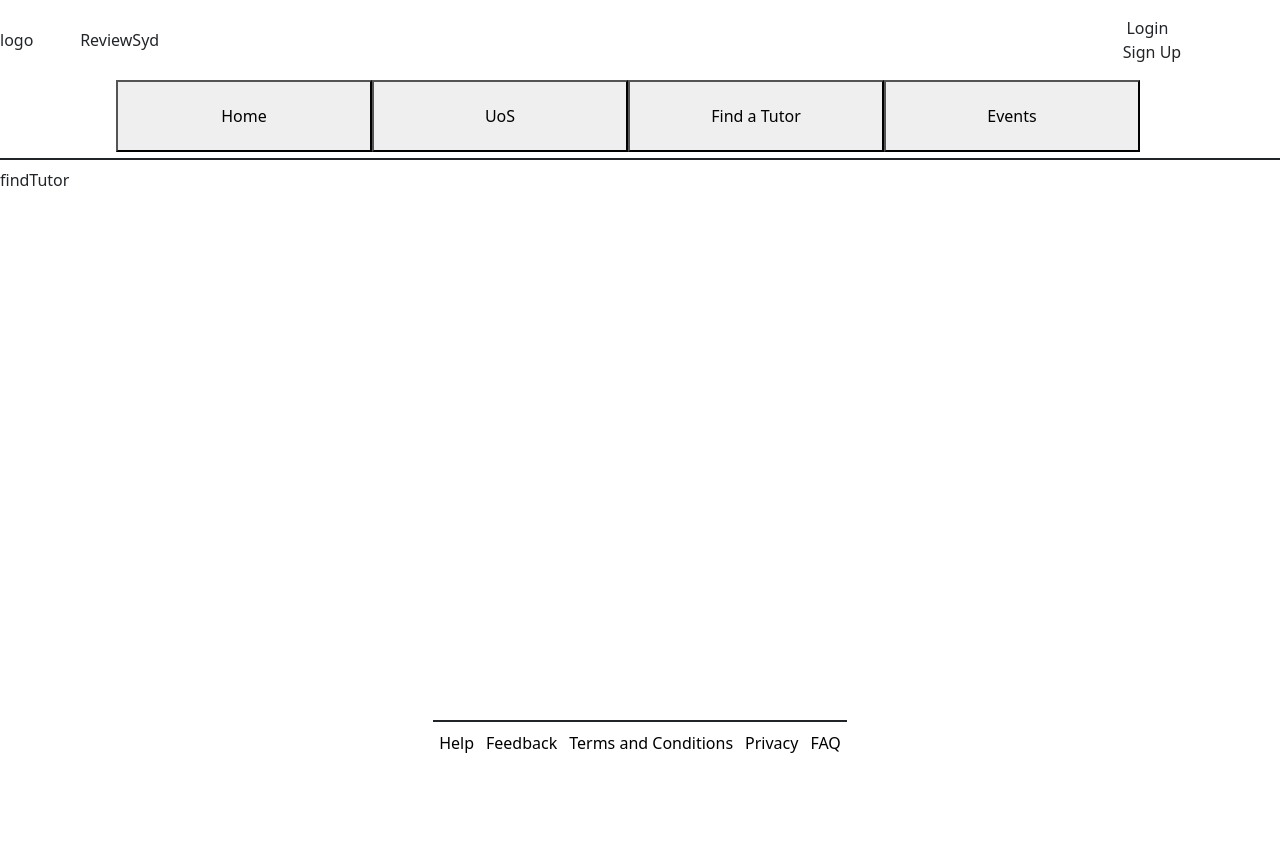
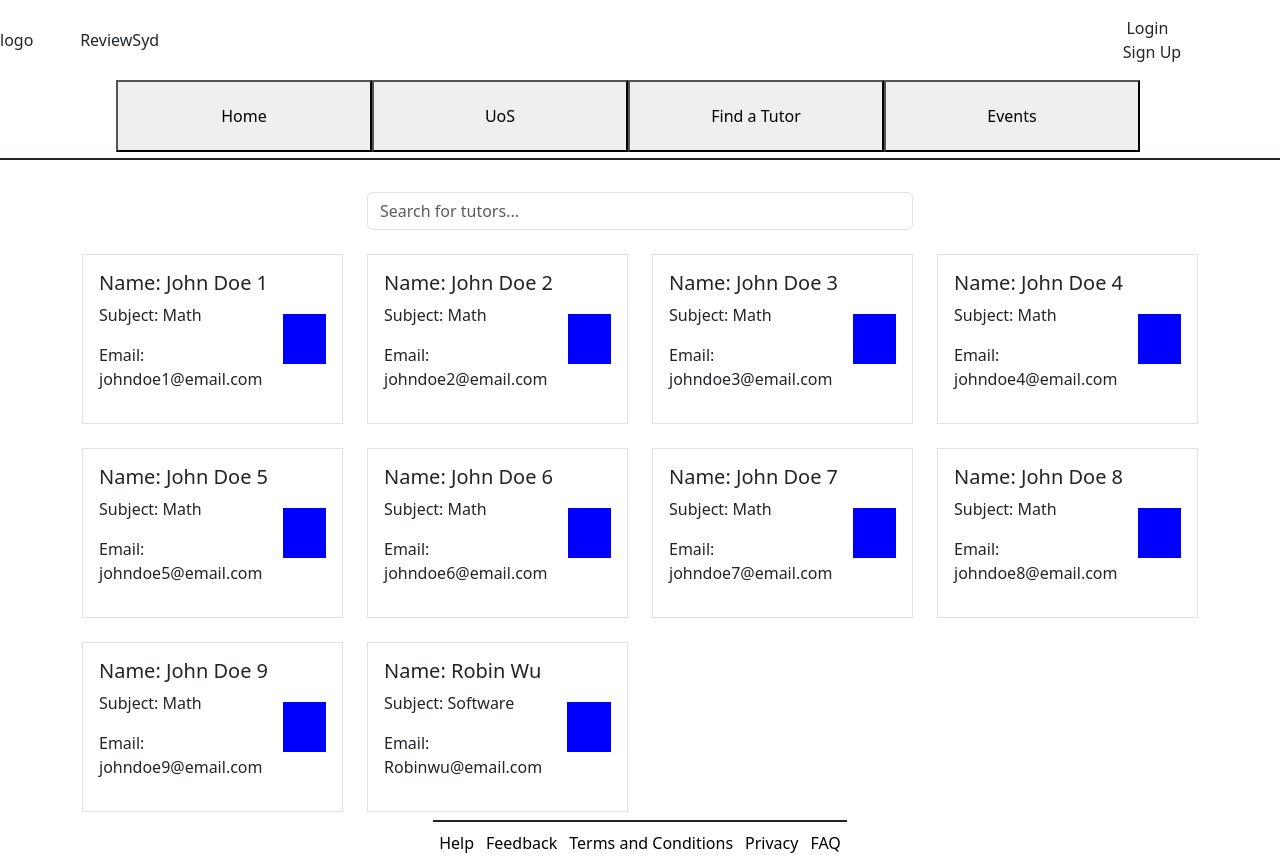
Before and after one commit to amizee/ReviewSyd, a Django app: page /findTutor/ in a window 1280 px wide. Before the commit the page ends 753 px from the top, so only its background shows below. Run offline with Django 4.2, Linux system fonts and the light colour scheme.

Commit message:
finish frontend part for find a tutor page

```diff
--- a/ReviewSyd/myapp/templates/findTutor.html
+++ b/ReviewSyd/myapp/templates/findTutor.html
@@ -1,6 +1,93 @@
-{%extends "hf.html"%}{%block title%}Help{%endblock%}
+{%extends "hf.html"%}
+{%block title%}Help{%endblock%}
 {%block content%}
-    <p>
-        findTutor
-    </p>
+
+
+<link href="https://cdn.jsdelivr.net/npm/bootstrap@5.3.2/dist/css/bootstrap.min.css" rel="stylesheet" integrity="sha384-T3c6CoIi6uLrA9TneNEoa7RxnatzjcDSCmG1MXxSR1GAsXEV/Dwwykc2MPK8M2HN" crossorigin="anonymous">
+<script src="https://ajax.googleapis.com/ajax/libs/jquery/3.7.1/jquery.min.js"></script>
+
+<div class="container"> <!-- Container for holding all content -->
+    <div class="row my-4">
+        <div class="col-md-6 mx-auto">
+            <!-- Search bar for tutor search, triggers searchFunction on keyup -->
+            <input type="text" class="form-control" id="search" placeholder="Search for tutors..." onkeyup="searchFunction()">
+        </div>
+    </div>
+
+    <!-- Tutors List -->
+    <div class="row gy-4" id="tutorsList">
+
+        <!-- Displayed when no results are found -->
+        <div id="noResults" style="display: none;" class="text-center mt-4">
+            <h4>No related tutor found.</h4>
+        </div>
+        <!-- Loop to generate tutors, repeated 9 times -->
+        {% for i in '123456789' %}
+        <div class="col-md-3 tutor">
+            <div class="border p-3">
+                <div class="d-flex align-items-center justify-content-between">
+                    <div>
+                        <!-- Displaying tutor's name, subject, and email -->
+                        <h5 class="name">Name: John Doe {{i}}</h5>
+                        <p class="subject">Subject: Math</p>
+                        <p>Email: johndoe{{i}}@email.com</p>
+                    </div>
+                    <!-- Placeholder for tutor's image -->
+                    <div style="width: 50px; height: 50px; background-color: blue;"></div>
+                </div>
+            </div>
+        </div>
+        {% endfor %}
+
+        <!-- A single tutor outside the loop -->
+        <div class="col-md-3 tutor">
+            <div class="border p-3">
+                <div class="d-flex align-items-center justify-content-between">
+                    <div>
+                        <h5 class="name">Name: Robin Wu</h5>
+                        <p class="subject">Subject: Software</p>
+                        <p>Email: Robinwu@email.com</p>
+                    </div>
+                    <div style="width: 50px; height: 50px; background-color: blue;"></div>
+                </div>
+            </div>
+        </div>
+
+    </div>
+</div>
+
+<script>
+    // This function is called when the user types in the search bar.
+    function searchFunction() {
+        // Declaring variables for input, filter, tutors, tutor, name, subject, i, and txtValue.
+        let input, filter, tutors, tutor, name, subject, i, txtValue;
+        let found = false; // Variable to track if a matching resume is found.
+        input = document.getElementById('search');
+        filter = input.value.toUpperCase();
+        tutors = document.getElementsByClassName('tutor');
+        // Looping through each tutor.
+        for (i = 0; i < tutors.length; i++) {
+            tutor = tutors[i];
+            name = tutor.getElementsByClassName('name')[0];
+            subject = tutor.getElementsByClassName('subject')[0];
+            txtValue = name.textContent || name.innerText;
+            txtValue += subject.textContent || subject.innerText;
+            // Checking if the text from the name and subject matches the search filter.
+            if (txtValue.toUpperCase().indexOf(filter) > -1) {
+                // If a match is found, the tutor is displayed and found is set to true.
+                tutors[i].style.display = "";
+                found = true;
+            } else {
+                // If no match is found, the tutor is not displayed.
+                tutors[i].style.display = "none";
+            }
+        }
+        // If no matches are found after looping through all tutors, display a no results found message.
+        if (!found) {
+            document.getElementById('noResults').style.display = 'block';
+        } else {
+            document.getElementById('noResults').style.display = 'none';
+        }
+    }
+</script>
 {%endblock%}
```
